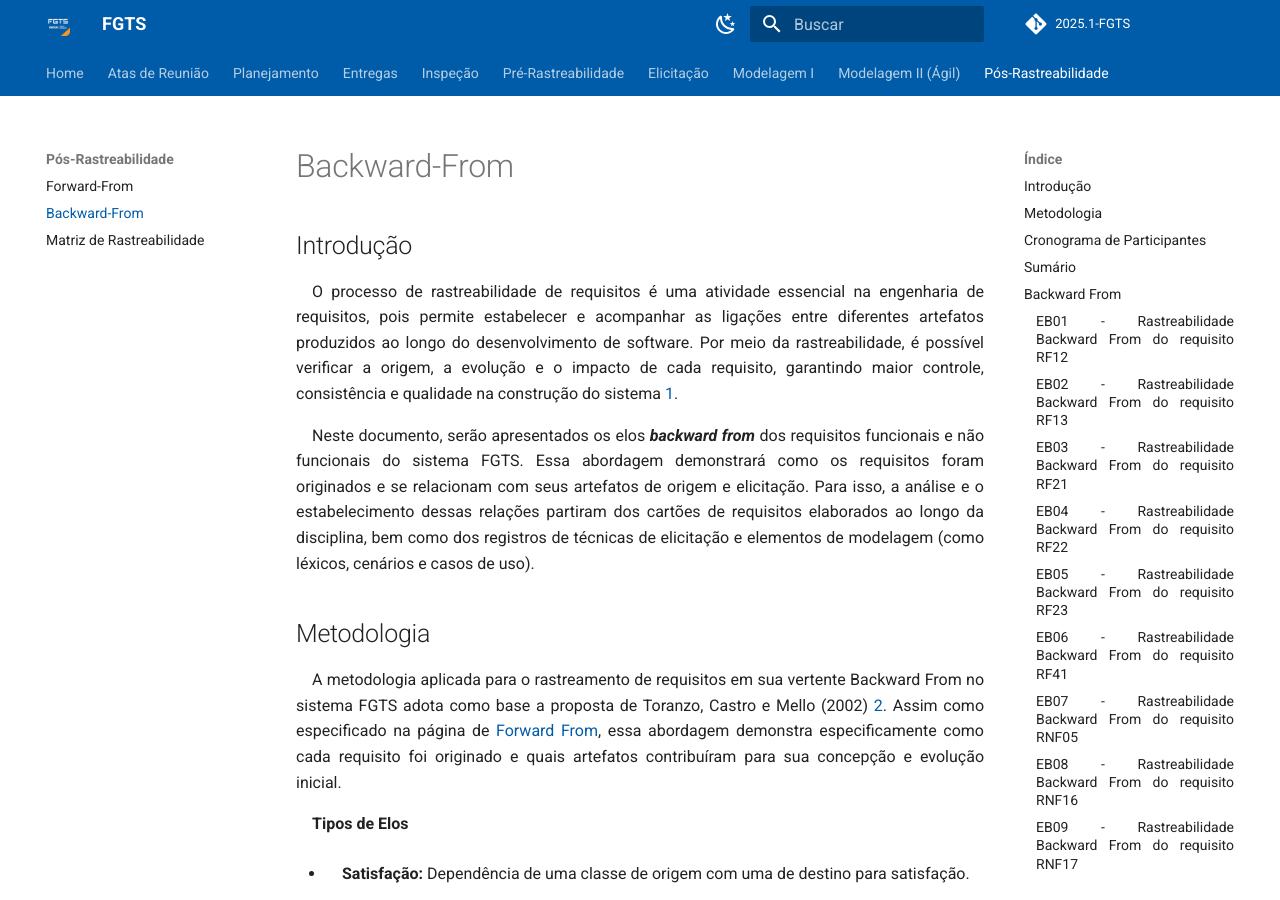
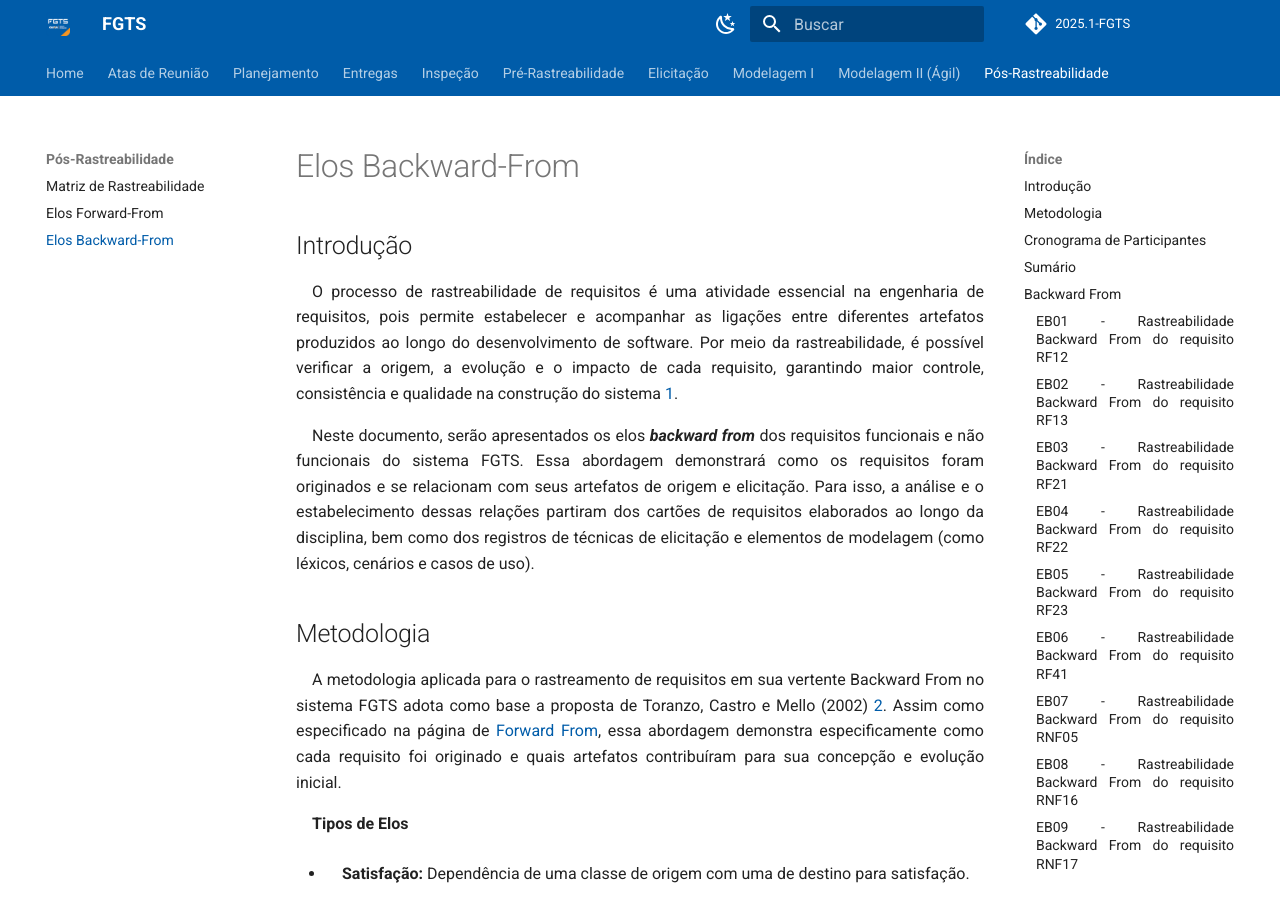
Before and after one commit to eduardodpms/REQ-FGTS, an MkDocs documentation site: the page built from docs/Pos-Rastreabilidade/Elos-Backward-From.md, in a window 1280 px wide and 900 px high. Built offline with MkDocs 1.6.1 and Material for MkDocs 9.7.7, drawn with Linux system fonts in a browser that asks for light colours; comment, search, counter and statistics services are not loaded.

Commit message:
docs: renomear páginas

```diff
--- a/mkdocs.yml
+++ b/mkdocs.yml
@@ -119,6 +119,6 @@ nav:
     - Histórias de Usuário: Modelagem-II/Historias-De-Usuario.md
     - Product Backlog: Modelagem-II/Product-Backlog.md
   - Pós-Rastreabilidade:
-    - Forward-From: Pos-Rastreabilidade/Forward-From.md
-    - Backward-From: Pos-Rastreabilidade/Backward-From.md
-    - Matriz de Rastreabilidade: Pos-Rastreabilidade/Matriz-Rastreabilidade.md
+    - Matriz de Rastreabilidade: Pos-Rastreabilidade/Matriz-de-Rastreabilidade.md
+    - Elos Forward-From: Pos-Rastreabilidade/Elos-Forward-From.md
+    - Elos Backward-From: Pos-Rastreabilidade/Elos-Backward-From.md
```
Also changed, not shown: docs/Pos-Rastreabilidade/Elos-Backward-From.md (renamed from docs/Pos-Rastreabilidade/Backward-From.md), docs/Pos-Rastreabilidade/Elos-Forward-From.md (renamed from docs/Pos-Rastreabilidade/Forward-From.md), docs/Pos-Rastreabilidade/Matriz-de-Rastreabilidade.md (renamed from docs/Pos-Rastreabilidade/Matriz-Rastreabilidade.md).
